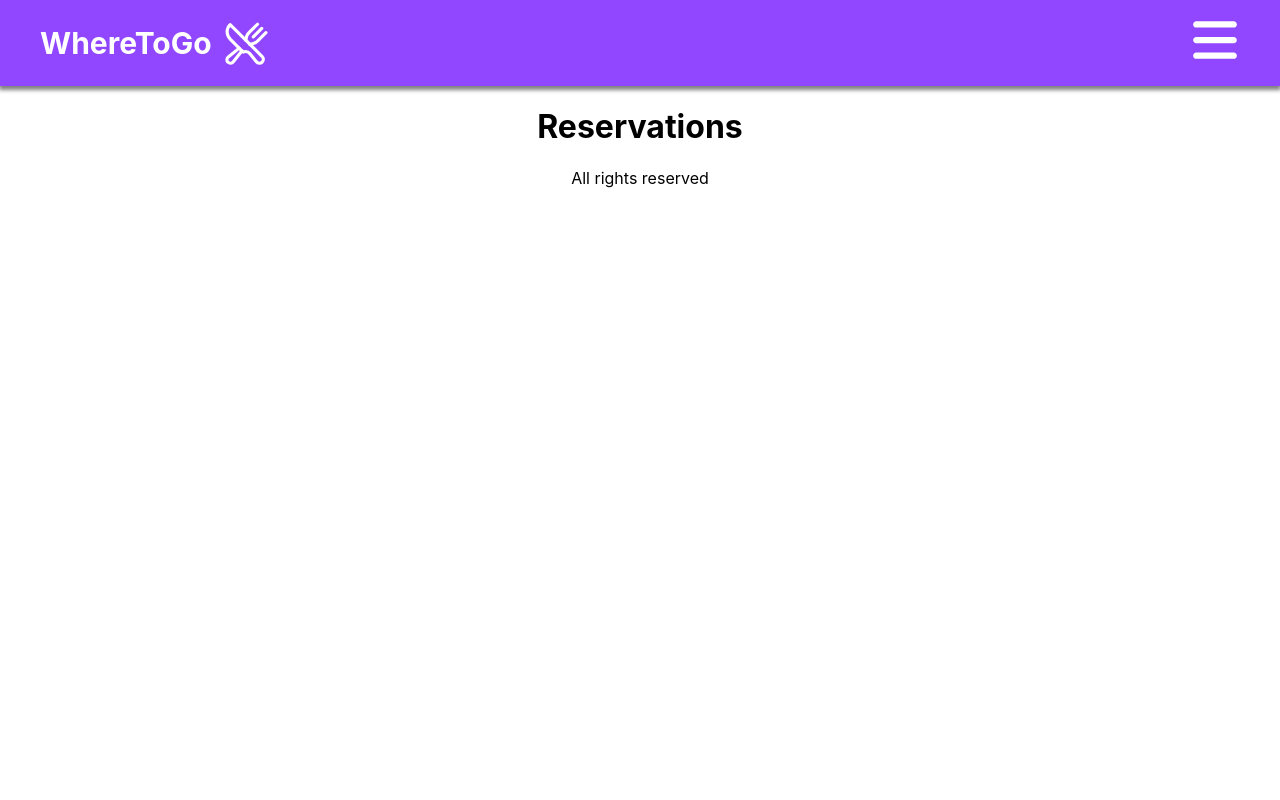
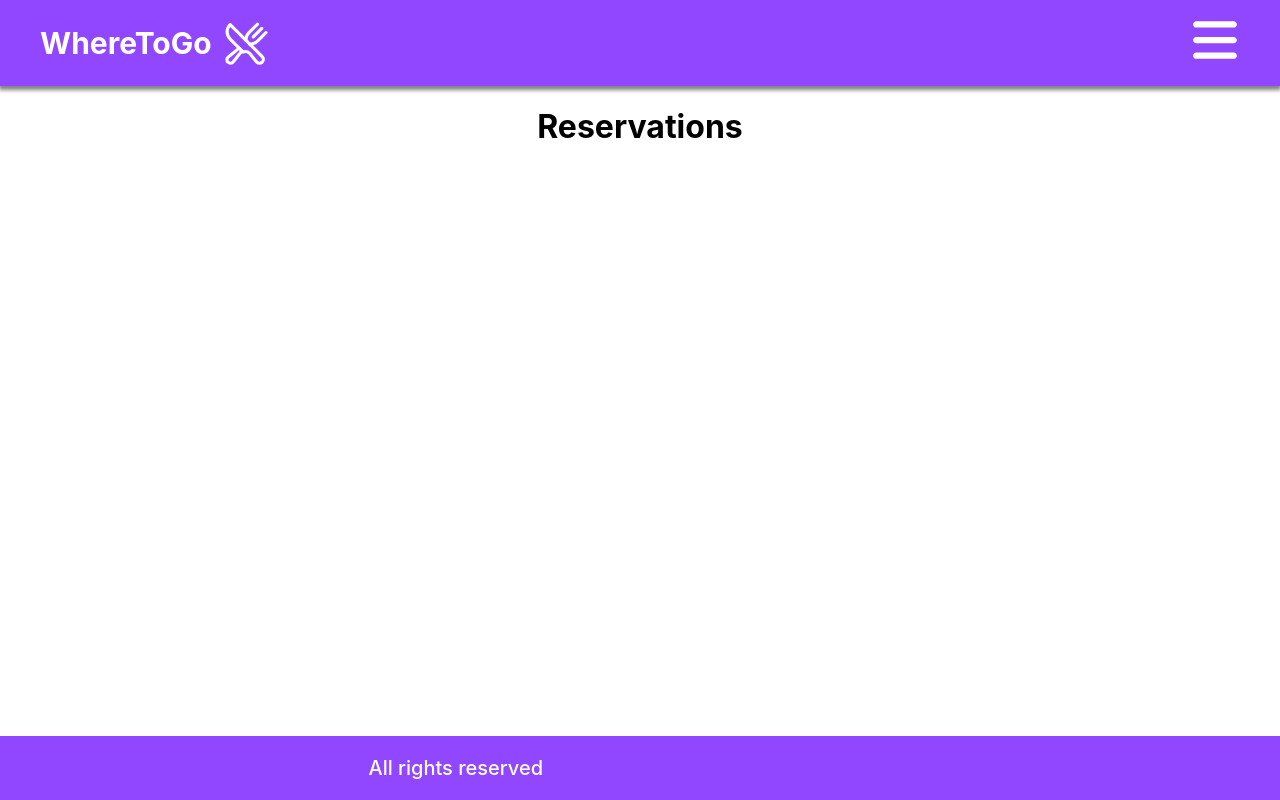
Before and after one commit to milen-mladenov/project_where_to_go, a React (Create React App) app: page /reservations/1 in a window 1280 px wide. Built offline with nearby package versions, Linux system fonts and the light colour scheme.

Commit message:
header and footer update

```diff
--- a/src/components/footer/Footer.js
+++ b/src/components/footer/Footer.js
@@ -1,8 +1,15 @@
+import styles from './Footer.module.css'
+
 export const Footer = () => {
 
     return (
         <footer>
+            <div className={styles.footer_left}>
             <p>All rights reserved</p>
+            </div>
+            <div className={styles.footer_right}>
+
+            </div>
         </footer>
     )
 }
--- a/src/components/footer/Footer.module.css
+++ b/src/components/footer/Footer.module.css
@@ -0,0 +1,13 @@
+footer {
+    display: flex;
+    justify-content: space-evenly;
+    background-color: var(--medium_purple);
+    margin-top: auto;
+    height: 4rem;
+}
+
+.footer_left p{
+    color: white;
+    font-weight: 500;
+    font-size: 1.25rem;
+}
--- a/src/components/header/Header.js
+++ b/src/components/header/Header.js
@@ -60,10 +60,10 @@ export const Header = () => {
                     ? mobileMenuIcon
                     : <nav className={styles.navigation}>
                         <ul>
-                            {isLogged ? <div className={styles.user_welcome}>
+                            {/* {isLogged ? <div className={styles.user_welcome}>
                                 <h3>Welcome back</h3>
                                 <h3>{name}</h3>
-                            </div> : ""}
+                            </div> : ""} */}
                             <Link to="/"><li>Home</li></Link>
                             <Link to="/browse"><li>Browse</li></Link>
                             {isLogged ?
--- a/src/components/header/Header.module.css
+++ b/src/components/header/Header.module.css
@@ -7,7 +7,17 @@ header ul >a > li,header ul > div > a > li {
     font-size: 1.5rem;
 }
 
-
+.navigation li {
+    width: 6rem;
+    padding: .5rem;
+    background-color: white;
+    border-radius: 8px;
+    font-size: 1.75rem;
+    font-weight: 500;
+}
+.navigation li:hover {
+    box-shadow: 0 0px 10px 1px #2c2c2c;
+}
 .dropdownMenu {
     width: 50px;
     height: 50px;
--- a/src/index.css
+++ b/src/index.css
@@ -3,14 +3,23 @@
   --light_purple: #A970FF;
 }
 
-
+.App {
+  display: flex;
+  flex-direction: column;
+  min-height: 100vh;
+}
 body {
+  min-height: 100vh;
   margin: 0;
   font-family: -apple-system, BlinkMacSystemFont, 'Segoe UI', 'Roboto', 'Oxygen',
     'Ubuntu', 'Cantarell', 'Fira Sans', 'Droid Sans', 'Helvetica Neue',
     sans-serif;
   -webkit-font-smoothing: antialiased;
   -moz-osx-font-smoothing: grayscale;
+}
+
+main {
+  height: 100%;
 }
 
 ul,
```
